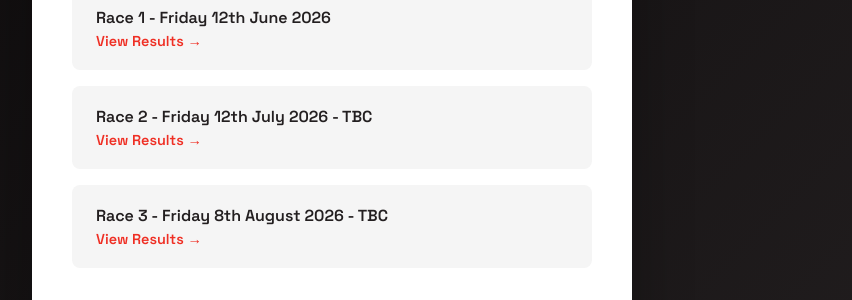
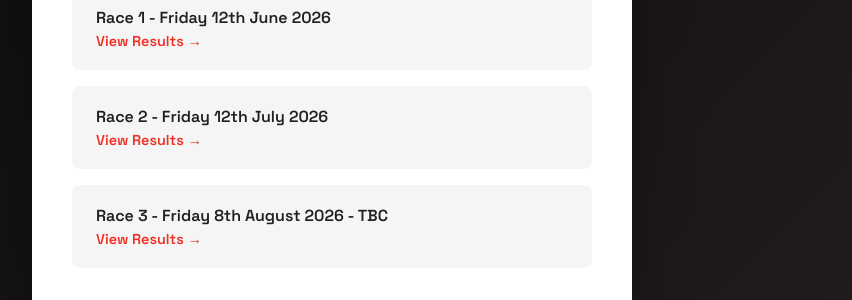
Before and after one commit to phoenixtri/website, a Jekyll site: the page built from raceresults/index.md, in a window 1280 px wide. Shown: the part 386-686 px from the top of the page, without its empty margins (308-1160 px from the left). Built offline with Jekyll 4.4.1, drawn with Linux system fonts in a browser that asks for light colours.

Commit message:
Update raceresults.yml

```diff
--- a/_data/raceresults.yml
+++ b/_data/raceresults.yml
@@ -6,7 +6,7 @@ year: 2026
 results:
   - name: "Race 1 - Friday 12th June 2026"
     url: "https://www.raceclocker.com/87d2b4"
-  - name: "Race 2 - Friday 12th July 2026 - TBC"
-    url: ""
+  - name: "Race 2 - Friday 12th July 2026"
+    url: "https://www.raceclocker.com/97e54819"
   - name: "Race 3 - Friday 8th August 2026 - TBC"
     url: ""
```
